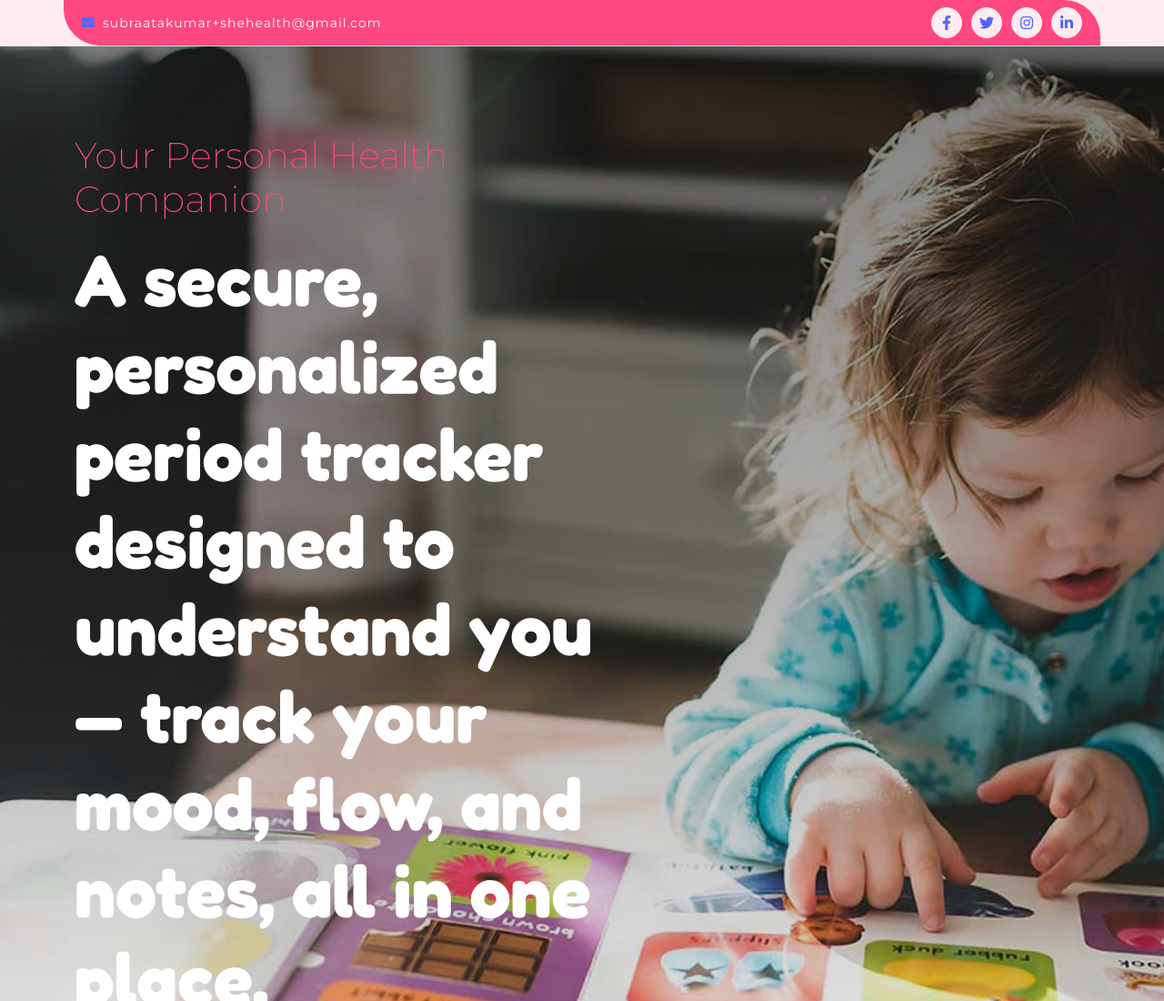
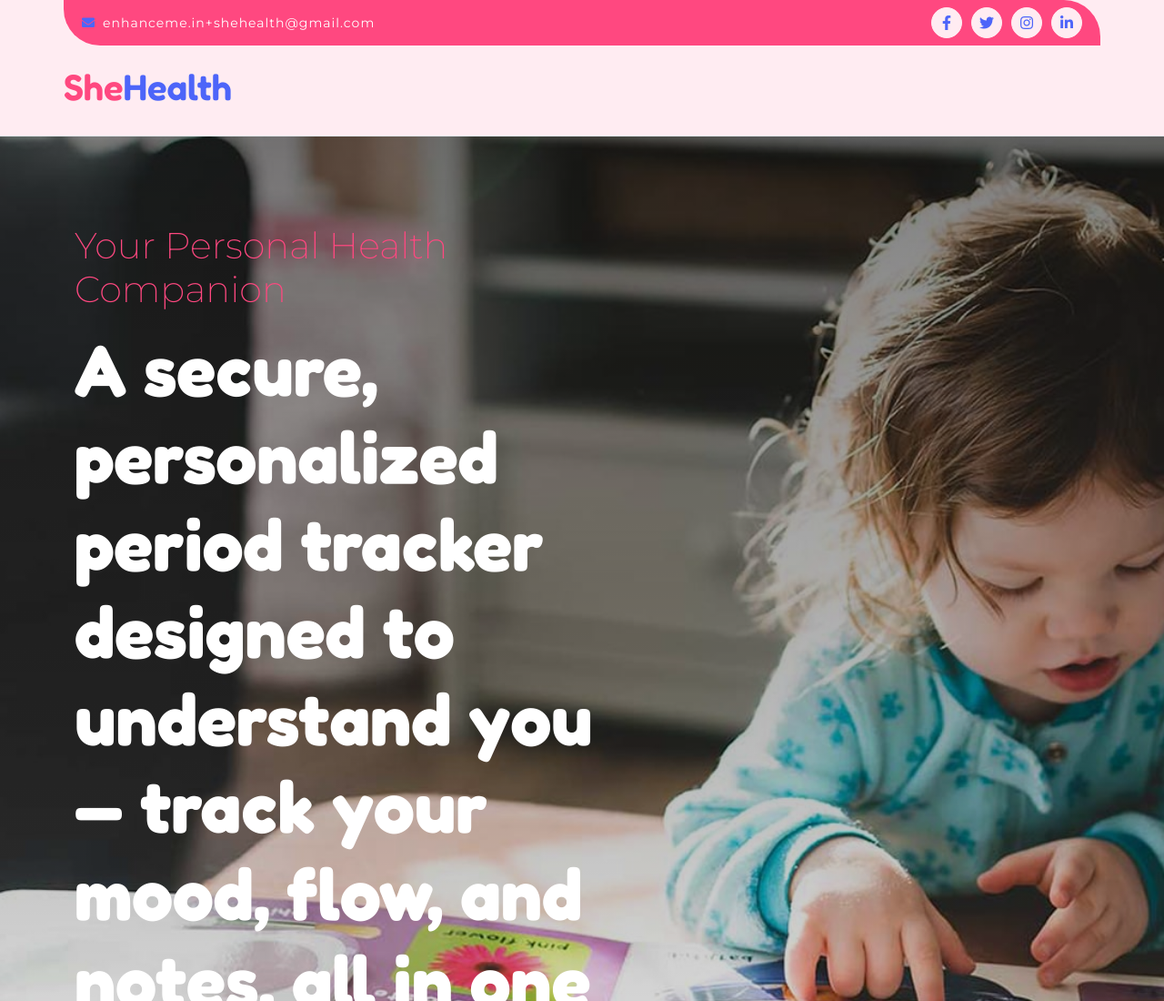
Before and after one commit to siprasanghamitradash/SheHealthDemo, a plain HTML site: page index.html in a window 1280 px wide. Shown: the top 1100 px of the page at 91% size. Drawn offline with nearby package versions, Linux system fonts and the light colour scheme; animation ran at ten frames a second.

Commit message:
email fixed

```diff
--- a/index.html
+++ b/index.html
@@ -47,7 +47,7 @@
                 <div class="d-flex justify-content-between">
                     <div class="top-info ps-2">
                         <!--<small class="me-3"><i class="fas fa-map-marker-alt me-2 text-secondary"></i> <a href="#" class="text-white">123 Street, New York</a></small> -->
-                        <small class="me-3"><i class="fas fa-envelope me-2 text-secondary"></i><a href="#" class="text-white">subraatakumar+shehealth@gmail.com</a></small>
+                        <small class="me-3"><i class="fas fa-envelope me-2 text-secondary"></i><a href="#" class="text-white">enhanceme.in+shehealth@gmail.com</a></small>
                     </div>
                     <div class="top-link pe-2">
                         <a href="" class="btn btn-light btn-sm-square rounded-circle"><i class="fab fa-facebook-f text-secondary"></i></a>
@@ -58,12 +58,13 @@
                 </div>
             </div>
             <div class="container px-0">
-                <!--
+
                 <nav class="navbar navbar-light navbar-expand-xl py-3">
                     <a href="index.html" class="navbar-brand"><h1 class="text-primary display-6">She<span class="text-secondary">Health</span></h1></a>
                     <button class="navbar-toggler py-2 px-3" type="button" data-bs-toggle="collapse" data-bs-target="#navbarCollapse">
                         <span class="fa fa-bars text-primary"></span>
                     </button>
+                    <!--
                     <div class="collapse navbar-collapse" id="navbarCollapse">
                         <div class="navbar-nav mx-auto">
                             <a href="index.html" class="nav-item nav-link active">Home</a>
@@ -98,8 +99,9 @@
                         </div>
                         <button class="btn-search btn btn-primary btn-md-square rounded-circle" data-bs-toggle="modal" data-bs-target="#searchModal"><i class="fas fa-search text-white"></i></button>
                     </div>
+                    -->
                 </nav>
-                -->
+
             </div>
         </div>
          <!-- Navbar End -->
```
